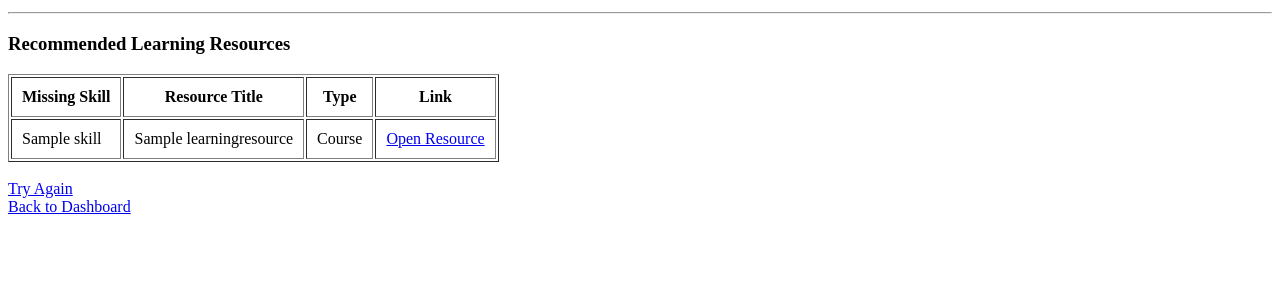
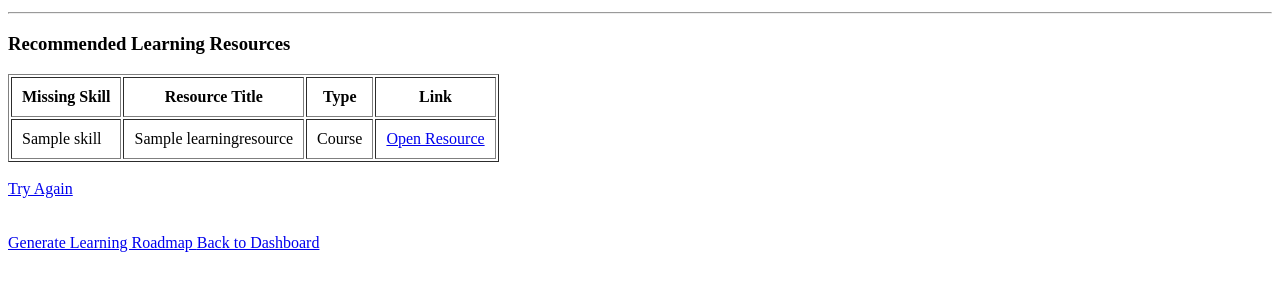
Before and after one commit to Manojmani123/ai-career-development-platform-for-cse-students, a Django app: page /career-match-result/1/ in a window 1280 px wide. Shown: the part 294-594 px from the top of the page. Run offline with Django 5.2, Linux system fonts and the light colour scheme; a user stored in the database is signed in; tables that the repository leaves empty hold one stand-in row (values such as "Sample post").

Commit message:
Add personalized learning roadmap

```diff
--- a/career_app/templates/career_app/career_match_result.html
+++ b/career_app/templates/career_app/career_match_result.html
@@ -55,5 +55,16 @@
 <br>
 
 <a href="{% url 'career_match' %}">Try Again</a>
+
+
+
 <br>
+<br><br>
+
+<a href="{% url 'learning_roadmap' result.id %}">
+    Generate Learning Roadmap
+</a>
+
 <a href="{% url 'user_dashboard' %}">Back to Dashboard</a>
+
+<br><br>
--- a/career_app/urls.py
+++ b/career_app/urls.py
@@ -66,4 +66,9 @@ path(
     views.view_learning_resources,
     name='view_learning_resources'
 ),
+path(
+    'learning-roadmap/<int:result_id>/',
+    views.learning_roadmap,
+    name='learning_roadmap'
+),
 ]
--- a/career_app/views.py
+++ b/career_app/views.py
@@ -321,3 +321,35 @@ def view_learning_resources(request):
         'career_app/view_learning_resources.html',
         {'resources': resources}
     )
+@login_required
+def learning_roadmap(request, result_id):
+
+    result = CareerMatchResult.objects.get(
+        id=result_id,
+        user=request.user
+    )
+
+    missing_skills = result.missing_skills.all()
+
+    roadmap_steps = []
+
+    step_number = 1
+
+    for skill in missing_skills:
+        roadmap_steps.append(
+            f"Step {step_number}: Learn {skill.skill_name}"
+        )
+        step_number += 1
+
+    roadmap_steps.append(
+        f"Step {step_number}: Build a project related to {result.job_role.role_name}"
+    )
+
+    return render(
+        request,
+        'career_app/learning_roadmap.html',
+        {
+            'result': result,
+            'roadmap_steps': roadmap_steps
+        }
+    )
```
Also changed, not shown: career_app/templates/career_app/learning_roadmap.html (added, +23 -0 lines).
